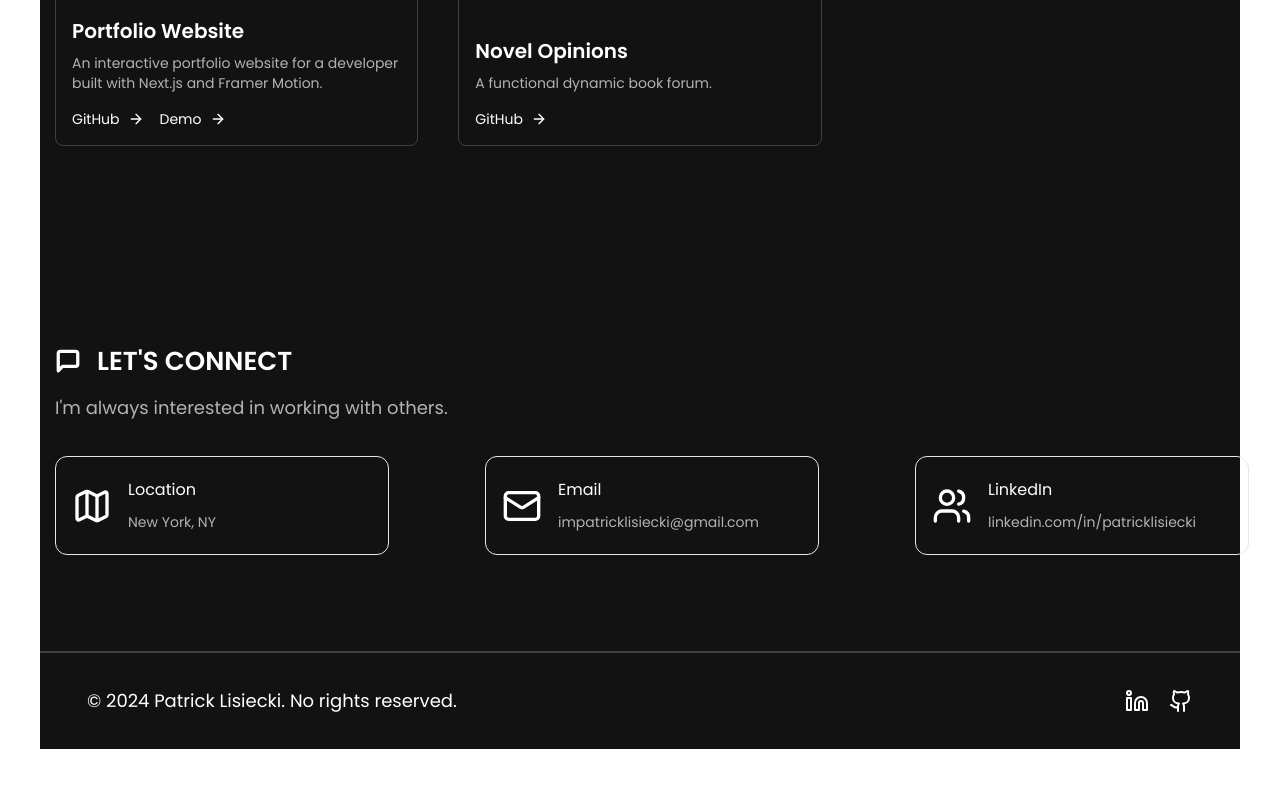
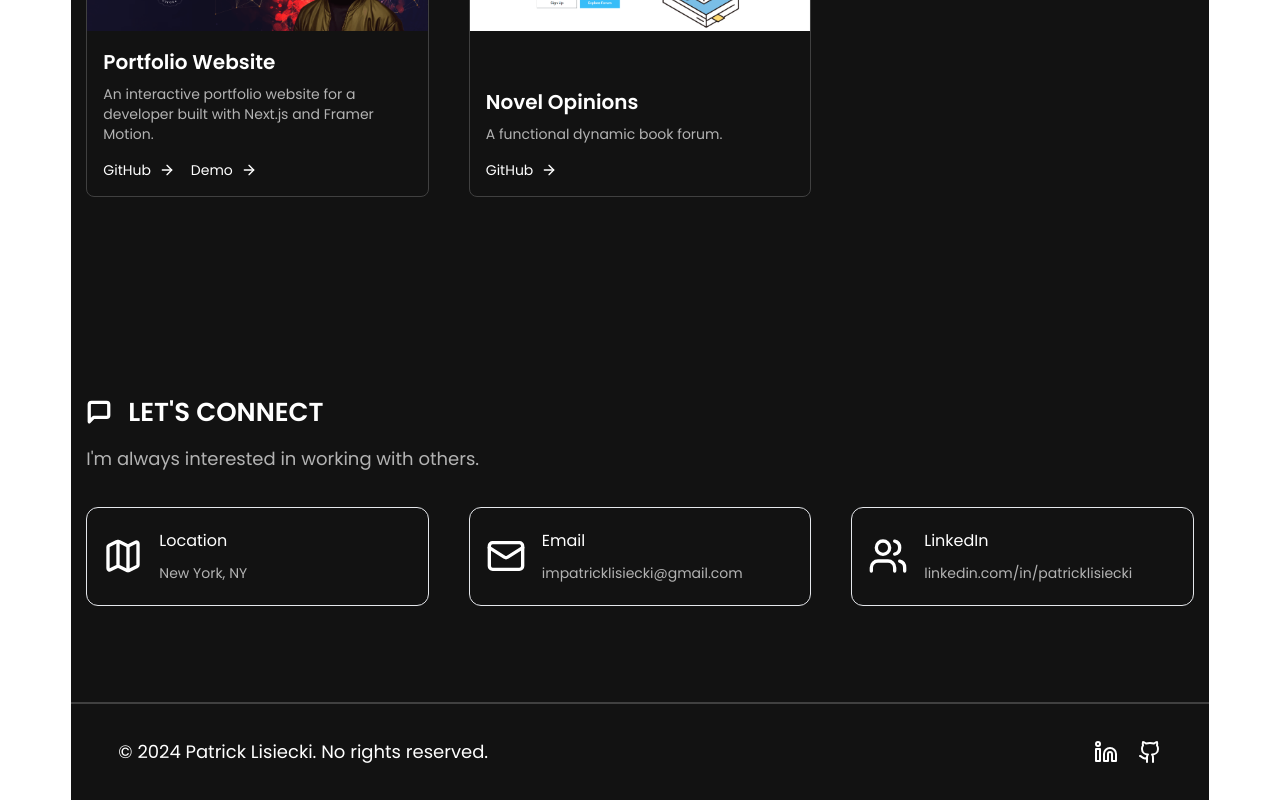
Before and after one commit to PatrickLisiecki/personal-site, a React (Vite) app: page / in a window 1280 px wide. Shown: the part 2909-3709 px from the top of the page. Before the commit the page ends 3658 px from the top, so only its background shows below. Built offline with nearby package versions, Linux system fonts and the light colour scheme.

Commit message:
style: fix width of contacts section with grid layout

```diff
--- a/src/components/sections/Contact.jsx
+++ b/src/components/sections/Contact.jsx
@@ -18,9 +18,9 @@ export default function Contact() {
                     I'm always interested in working with others.
                 </p>
 
-                <div className="flex flex-col gap-4 lg:flex-row lg:gap-24">
+                <div className="grid grid-cols-1 gap-10 md:grid-cols-2 lg:grid-cols-3">
                     <div className="dark:hover:bg-muted flex items-center justify-between rounded-xl border p-4 hover:bg-gray-100">
-                        <div className="flex w-[300px] items-center gap-4">
+                        <div className="flex items-center gap-4">
                             <Map size={40} />
                             <div>
                                 <span className="text-[16px]">Location</span>
@@ -31,7 +31,7 @@ export default function Contact() {
                         </div>
                     </div>
                     <div className="dark:hover:bg-muted flex items-center justify-between rounded-xl border p-4 hover:bg-gray-100">
-                        <div className="flex w-[300px] items-center gap-4">
+                        <div className="flex items-center gap-4">
                             <Mail size={40} />
                             <div>
                                 <span className="text-[16px]">Email</span>
@@ -47,7 +47,7 @@ export default function Contact() {
                         rel="noopener noreferrer"
                         className="dark:hover:bg-muted group flex items-center justify-between rounded-xl border p-4 transition-colors duration-200 hover:bg-gray-100"
                     >
-                        <div className="flex w-[300px] items-center gap-4">
+                        <div className="flex items-center gap-4">
                             <Users size={40} />
                             <div>
                                 <span className="text-[16px]">LinkedIn</span>
```
